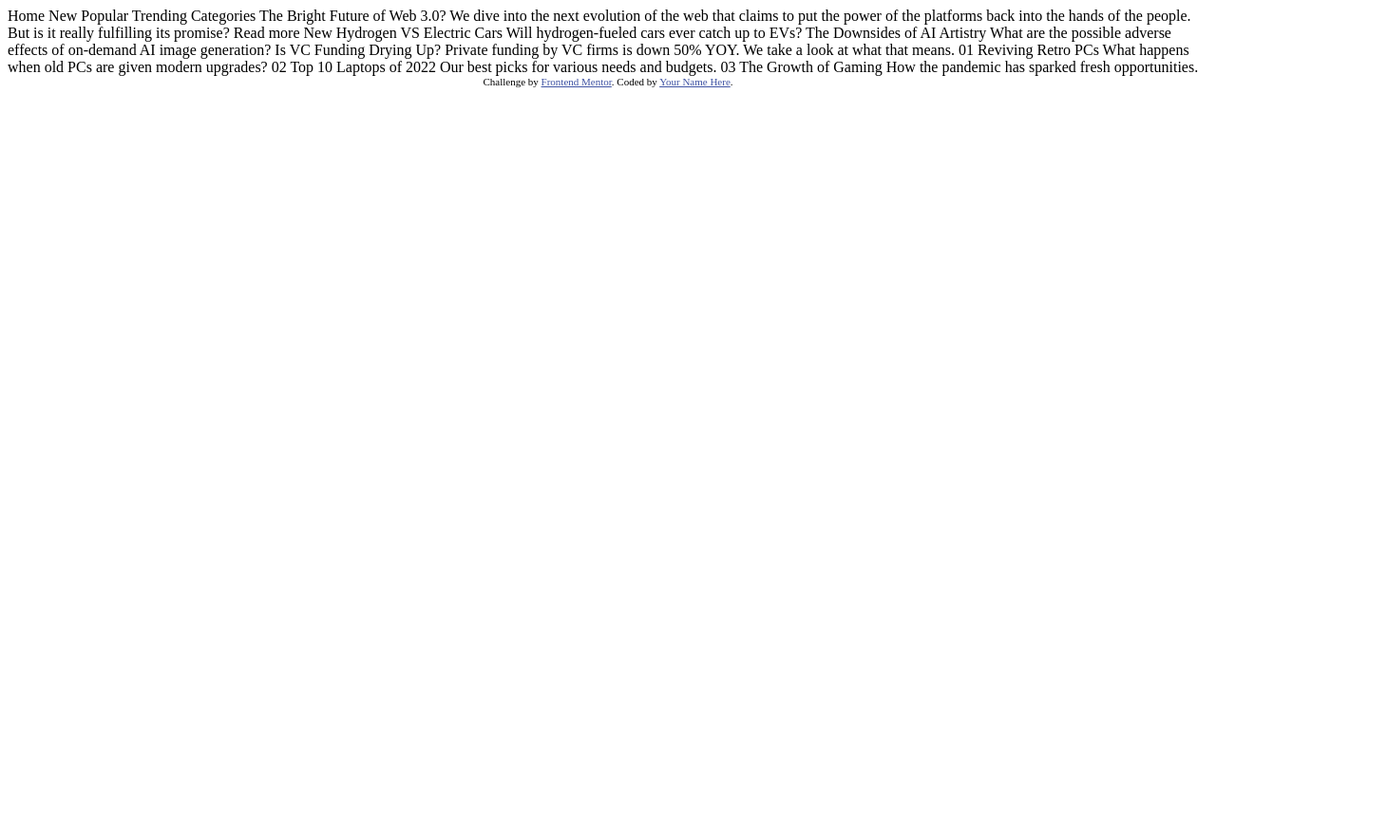
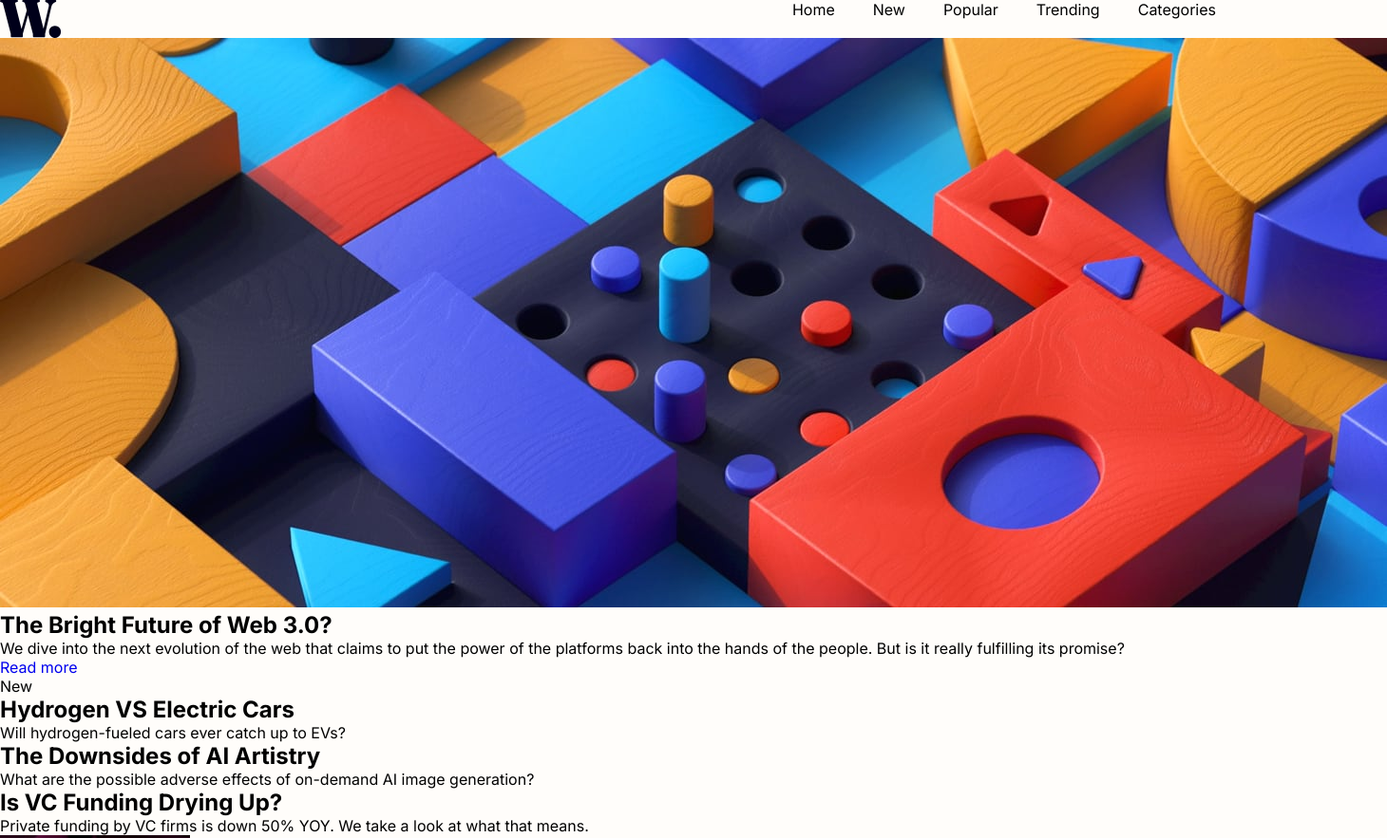
Before and after one commit to baldezg/frontend-mentor, a plain HTML site: page news-homepage-main/index.html in a window 1280 px wide. Shown: the top 883 px of the page at 95% size, 1460 px wide, since content can reach past the window. Before the commit the page ends 800 px from the top, so only its background shows below. Drawn offline with Linux system fonts and the light colour scheme.

Commit message:
HTML Structure

```diff
--- a/news-homepage-main/index.html
+++ b/news-homepage-main/index.html
@@ -5,56 +5,87 @@
   <meta name="viewport" content="width=device-width, initial-scale=1.0"> <!-- displays site properly based on user's device -->
 
   <link rel="icon" type="image/png" sizes="32x32" href="./assets/images/favicon-32x32.png">
-
+  <link rel="stylesheet" type="text/css" href="stylesheet.css" media="screen" />
   <title>Frontend Mentor | News homepage</title>
-
-  <!-- Feel free to remove these styles or customise in your own stylesheet 👍 -->
-  <style>
-    .attribution { font-size: 11px; text-align: center; }
-    .attribution a { color: hsl(228, 45%, 44%); }
-  </style>
 </head>
 <body>
+  <header class="header">
+    <img alt="logo" src="./assets/images/logo.svg"
+    <nav>
+      <ul class="header__links">
+        <li>Home</li>
+        <li>New</li>
+        <li>Popular</li>
+        <li>Trending</li>
+        <li>Categories</li>
+      </ul>
+    </nav>
+  </header>
 
-  Home
-  New
-  Popular
-  Trending
-  Categories
+  <main>
+    <section>
+      <header>
+        <figure>
+          <img alt="colorful geometric figures" src="./assets/images/image-web-3-desktop.jpg" />
+        </figure>
+      </header>
+      <h1>The Bright Future of Web 3.0?</h1>
+      <article>
+        <p>
+          We dive into the next evolution of the web that claims to put the power of the platforms back into the hands of the people.
+          But is it really fulfilling its promise?
+        </p>
+      </article>
+      <a href="/">Read more</a>
+    </section>
+  </main>
 
-  The Bright Future of Web 3.0?
+  <aside>
+    <header>New</header>
+    <article class="day-forecast">
+      <h2>Hydrogen VS Electric Cars</h2>
+      <p>
+        Will hydrogen-fueled cars ever catch up to EVs?
+      </p>
+    </article>
+    <article class="day-forecast">
+      <h2>The Downsides of AI Artistry</h2>
+      <p>
+        What are the possible adverse effects of on-demand AI image generation?
+      </p>
+    </article>
+    <article class="day-forecast">
+      <h2>Is VC Funding Drying Up?</h2>
+      <p>
+        Private funding by VC firms is down 50% YOY. We take a look at what that means.
+      </p>
+    </article>
+  </aside>
 
-  We dive into the next evolution of the web that claims to put the power of the platforms back into the hands of the people.
-  But is it really fulfilling its promise?
+  <section>
+    <article>
+      <img alt="image of retro pc" src="assets/images/image-retro-pcs.jpg" />
+      <h2>01</h2>
+      <h3>Reviving Retro PCs</h3>
+      <p>What happens when old PCs are given modern upgrades?</p>
+    </article>
+    <article>
+      <img alt="keys on keyboard" src="assets/images/image-top-laptops.jpg" />
+      <h2>02</h2>
+      <h3>Top 10 Laptops of 2022</h3>
+      <p>Our best picks for various needs and budgets.</p>
+    </article>
+    <article>
+      <img alt="a person catching a gamepad" src="assets/images/image-gaming-growth.jpg" />
+      <h2>03</h2>
+      <h3>The Growth of Gaming</h3>
+      <p>How the pandemic has sparked fresh opportunities.</p>
+    </article>
+  </section>
 
-  Read more
-
-  New
-
-  Hydrogen VS Electric Cars
-  Will hydrogen-fueled cars ever catch up to EVs?
-
-  The Downsides of AI Artistry
-  What are the possible adverse effects of on-demand AI image generation?
-
-  Is VC Funding Drying Up?
-  Private funding by VC firms is down 50% YOY. We take a look at what that means.
-
-  01
-  Reviving Retro PCs
-  What happens when old PCs are given modern upgrades?
-
-  02
-  Top 10 Laptops of 2022
-  Our best picks for various needs and budgets.
-
-  03
-  The Growth of Gaming
-  How the pandemic has sparked fresh opportunities.
-
-  <div class="attribution">
+  <footer class="attribution">
     Challenge by <a href="https://www.frontendmentor.io?ref=challenge" target="_blank">Frontend Mentor</a>.
     Coded by <a href="#">Your Name Here</a>.
-  </div>
+  </footer>
 </body>
 </html>
--- /dev/null
+++ b/news-homepage-main/stylesheet.css
@@ -0,0 +1,37 @@
+@import url("https://fonts.googleapis.com/css2?family=Inter:wght@400;700;800&display=swap");
+
+* {
+  box-sizing: border-box;
+  list-style: none;
+  margin: 0;
+  padding: 0;
+  text-decoration: none;
+}
+
+:root {
+  /* Colors */
+  --bg: hsl(36, 100%, 99%);
+  --soft-orange: hsl(35, 77%, 62%);
+  --soft-red: hsl(5, 85%, 63%);
+  --grayish-blue: hsl(233, 8%, 79%);
+  --dark-grayish-blue: hsl(236, 13%, 42%);
+  --very-dark-blue: hsl(240, 100%, 5%);
+  /* Typography */
+  --font-size-p: 15px;
+  --p-regular: 400;
+  --p-bold: 700;
+  --p-extra-bold: 800;
+}
+
+body {
+  background-color: var(--bg);
+  color: black;
+  font-family: 'Inter', sans-serif;
+}
+
+.header,
+.header__links {
+  display: flex;
+  justify-content: space-between;
+  gap: 2.5rem;
+}
```
